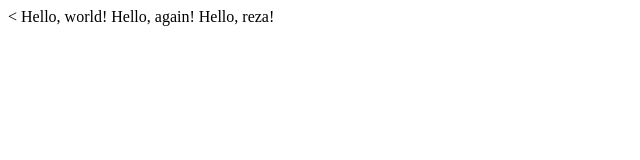
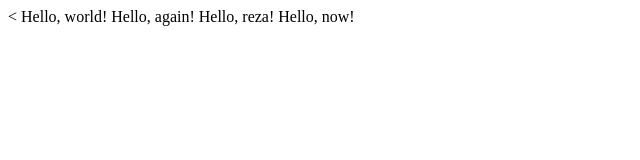
Before and after one commit to rezaneo7/css, a plain HTML site: page index.html in a window 1280 px wide. Shown: the full height of the page, 0-640 px from the left. Drawn offline with Linux system fonts and the light colour scheme.

Commit message:
add a fourth line

```diff
--- a/index.html
+++ b/index.html
@@ -6,6 +6,7 @@
          Hello, world!
          Hello, again!
          Hello, reza!
+         Hello, now!
        </body>
     </head>
 </html>
```
